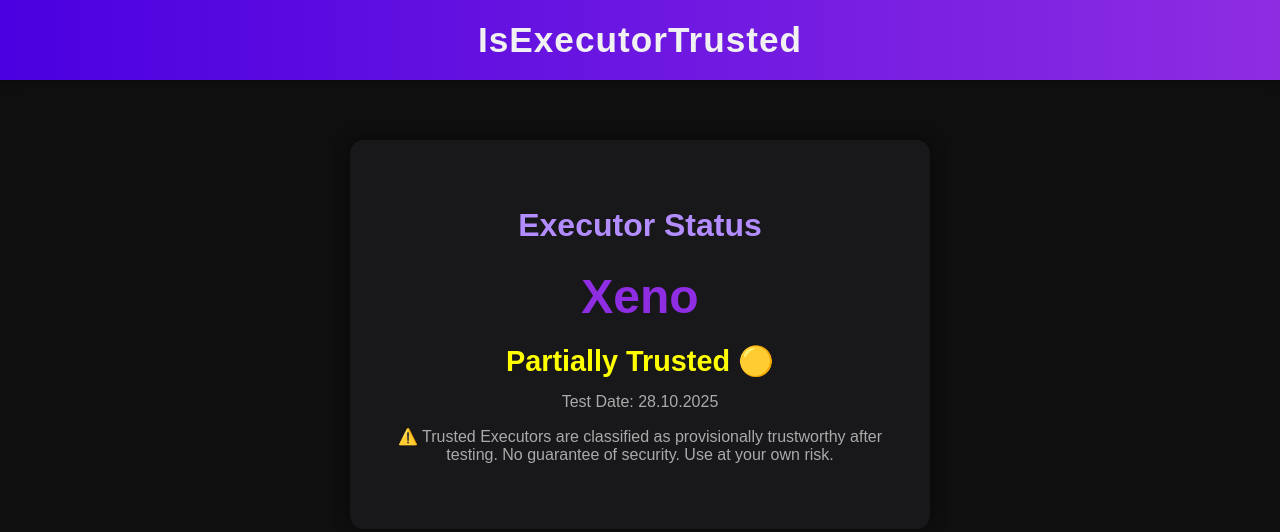
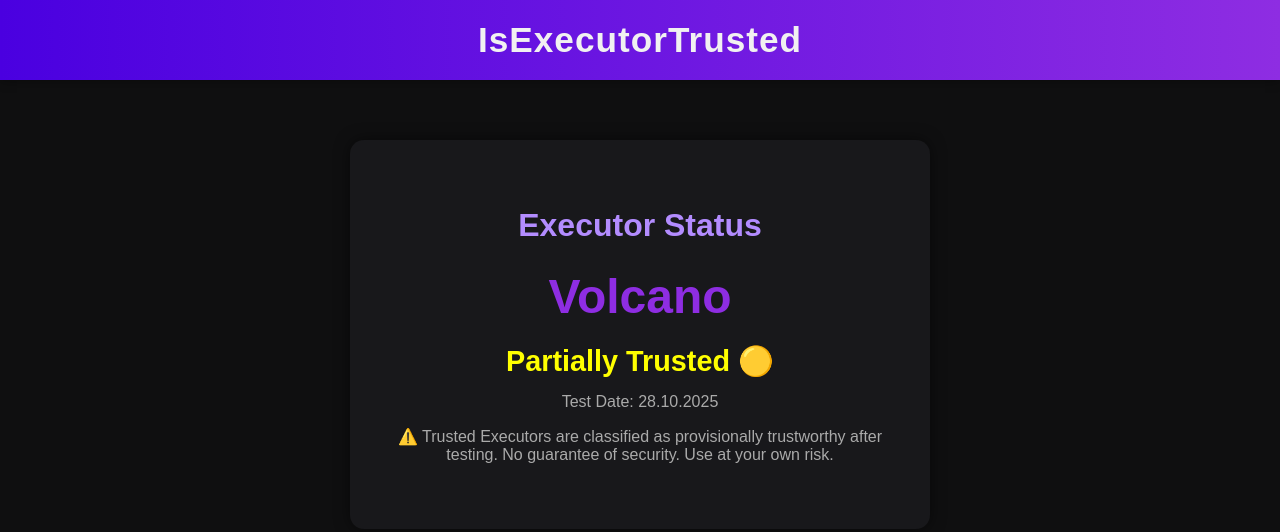
Before and after one commit to Nosch123/IsExecutortrusted, a website: page executor/volcano/index.html in a window 1280 px wide. Drawn offline with Linux system fonts and the light colour scheme.

Commit message:
Update index.html

```diff
--- a/executor/volcano/index.html
+++ b/executor/volcano/index.html
@@ -94,7 +94,7 @@
 
     <main>
         <h2>Executor Status</h2>
-        <div class="executor-name">Xeno</div>
+        <div class="executor-name">Volcano</div>
         <div class="status status-neutral">Partially Trusted 🟡</div>
         <div class="test-date">Test Date: 28.10.2025</div>
         <p>⚠️ Trusted Executors are classified as provisionally trustworthy after testing. No guarantee of security. Use at your own risk.</p>
```
